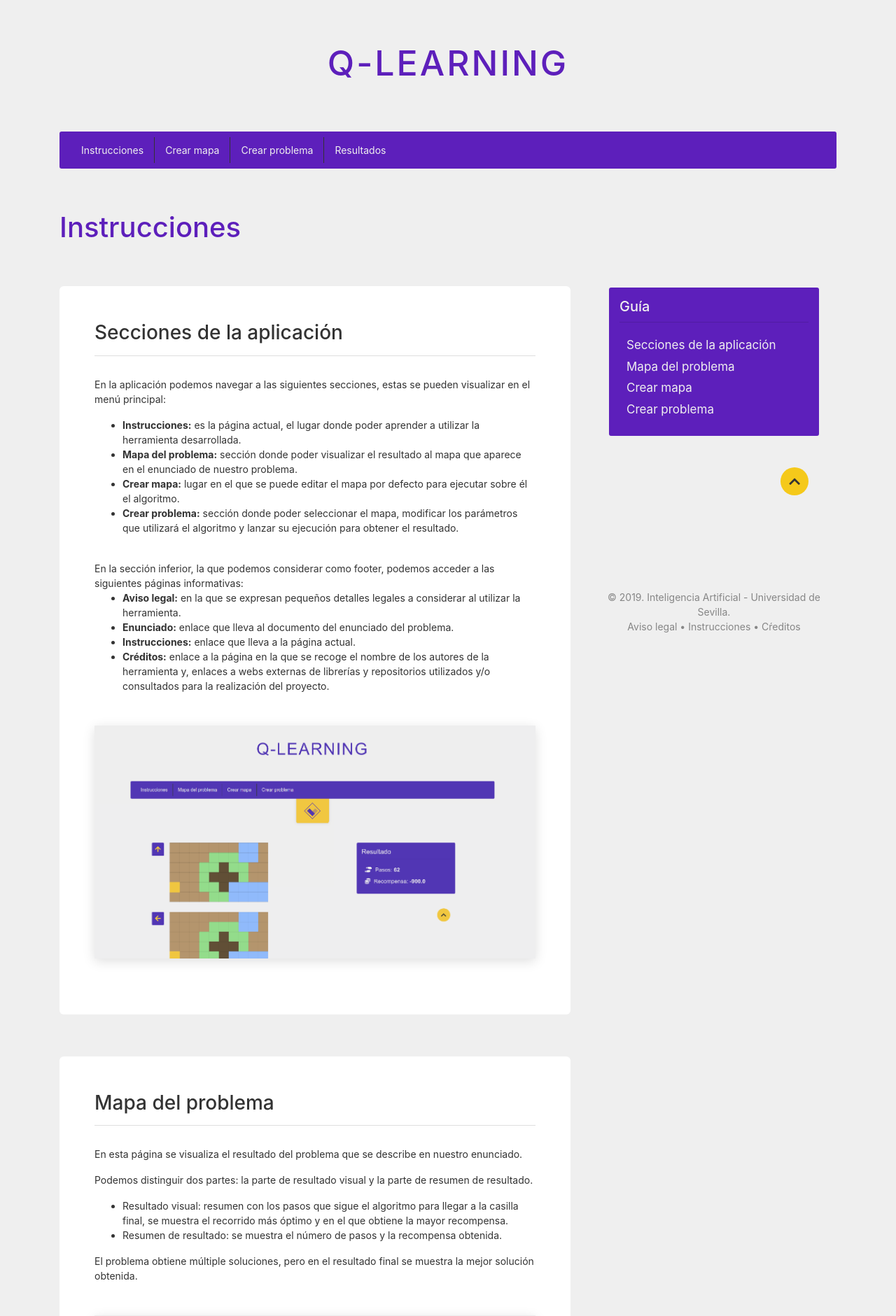
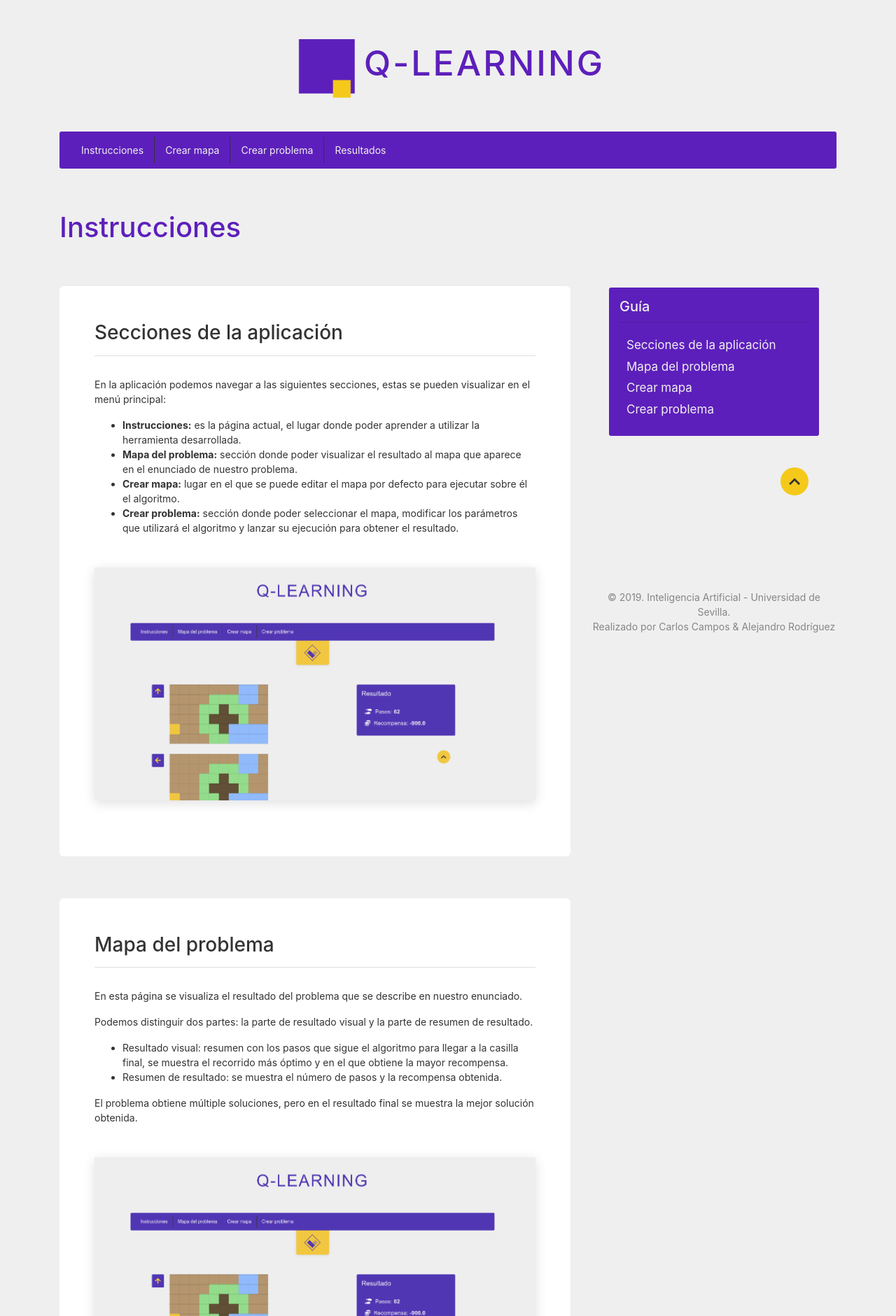
Before and after one commit to alerodrom/q-learning, a Django app: page / in a window 1280 px wide. Shown: the top 1881 px of the page at 70% size. Run offline with Django 3.2, Linux system fonts and the light colour scheme; some libraries are stand-ins or nearby versions.

Commit message:
- Add favicon. - Add logo. - Add footer to results page. - Minor style changes.

```diff
--- a/static/css/styles.css
+++ b/static/css/styles.css
@@ -65,6 +65,14 @@ h2.title {
 .hidden {
     display: none;
     opacity: 0;
+}
+
+.main-title {
+    display: inline-block;
+    vertical-align: middle;
+}
+.img-logo {
+    height: 100px;;
 }
 
 /* ----------------------------------------------------------------
@@ -236,9 +244,13 @@ nav .nav-item:hover {
     margin-top: 30px;
 }
     .wrapper-maps-smalls .wrapper-map {
-        width: 48%;
+        width: 258px;
+        margin-right: 10px;
         display: inline-block;
     }
+        .wrapper-maps-smalls .wrapper-map td {
+            height: 25px;
+        }
     .wrapper-maps-smalls .wrapper-map .dataframe.selected {
         border: 2px solid var(--primary);
     }
@@ -510,6 +522,7 @@ table.results th {
 -----------------------------------------------------------------*/
 footer {
     margin-top: 120px;
+    margin-bottom: 30px;
     color: var(--gray);
 }
     footer a {
--- a/templates/app/_footer.html
+++ b/templates/app/_footer.html
@@ -4,11 +4,7 @@
     <div class="footer-copyright text-center">
         © 2019. Inteligencia Artificial - Universidad de Sevilla.
         <br>
-        <a href="aviso-legal" target="_blank">Aviso legal</a>
-        &bullet;
-        <a href="accesibilidad" target="_blank">Instrucciones</a>
-        &bullet;
-        <a href="creditos" target="_blank">Cŕeditos</a>
+        Realizado por Carlos Campos & Alejandro Rodríguez
     </div>
     <!-- Copyright -->
 </footer>
--- a/templates/app/base.html
+++ b/templates/app/base.html
@@ -14,7 +14,7 @@
   <meta name="author" content="ENREDA COOPERATIVA">
 
   <title> {% block title %}{% endblock title %}</title>
-  <link rel="icon" href="{% static 'img/favicon.png' %}">
+  <link rel="icon" href="{% static 'images/favicon.png' %}">
   <!-- Bootstrap core CSS -->
   {% bootstrap_css %}
 
@@ -33,8 +33,9 @@
 <body>
 
     <div class="container">
-        <div class="col-12">
-            <h1>Q-Learning</h1>
+        <div class="col-12 text-center">
+            <img src="{% static 'images/favicon.png' %}" class="img-logo">
+            <h1 class="main-title">Q-Learning</h1>
         </div>
         {% include 'app/_navbar.html' %}
         {% block content %}(no content){% endblock %}
--- a/templates/app/home.html
+++ b/templates/app/home.html
@@ -30,23 +30,6 @@
                         </li>
                         <li>
                             <b>Crear problema:</b> sección donde poder seleccionar el mapa, modificar los parámetros que utilizará el algoritmo y lanzar su ejecución para obtener el resultado.
-                        </li>
-                    </ul>
-                    <br>
-                    En la sección inferior, la que podemos considerar como footer, podemos acceder a las siguientes páginas informativas:
-                    <br>
-                    <ul>
-                        <li>
-                            <b>Aviso legal:</b> en la que se expresan pequeños detalles legales a considerar al utilizar la herramienta.
-                        </li>
-                        <li>
-                            <b>Enunciado:</b> enlace que lleva al documento del enunciado del problema.
-                        </li>
-                        <li>
-                            <b>Instrucciones:</b> enlace que lleva a la página actual.
-                        </li>
-                        <li>
-                            <b>Créditos:</b> enlace a la página en la que se recoge el nombre de los autores de la herramienta y, enlaces a webs externas de librerías y repositorios utilizados y/o consultados para la realización del proyecto.
                         </li>
                     </ul>
                 </p>
--- a/templates/app/results.html
+++ b/templates/app/results.html
@@ -44,6 +44,8 @@
                 </tbody>
             </table>
         </div>
+
+        {% include 'app/_footer.html' %}
     </div>
 </div>
 {% endblock %}
```
Also changed, not shown: static/images/favicon.png (added).
